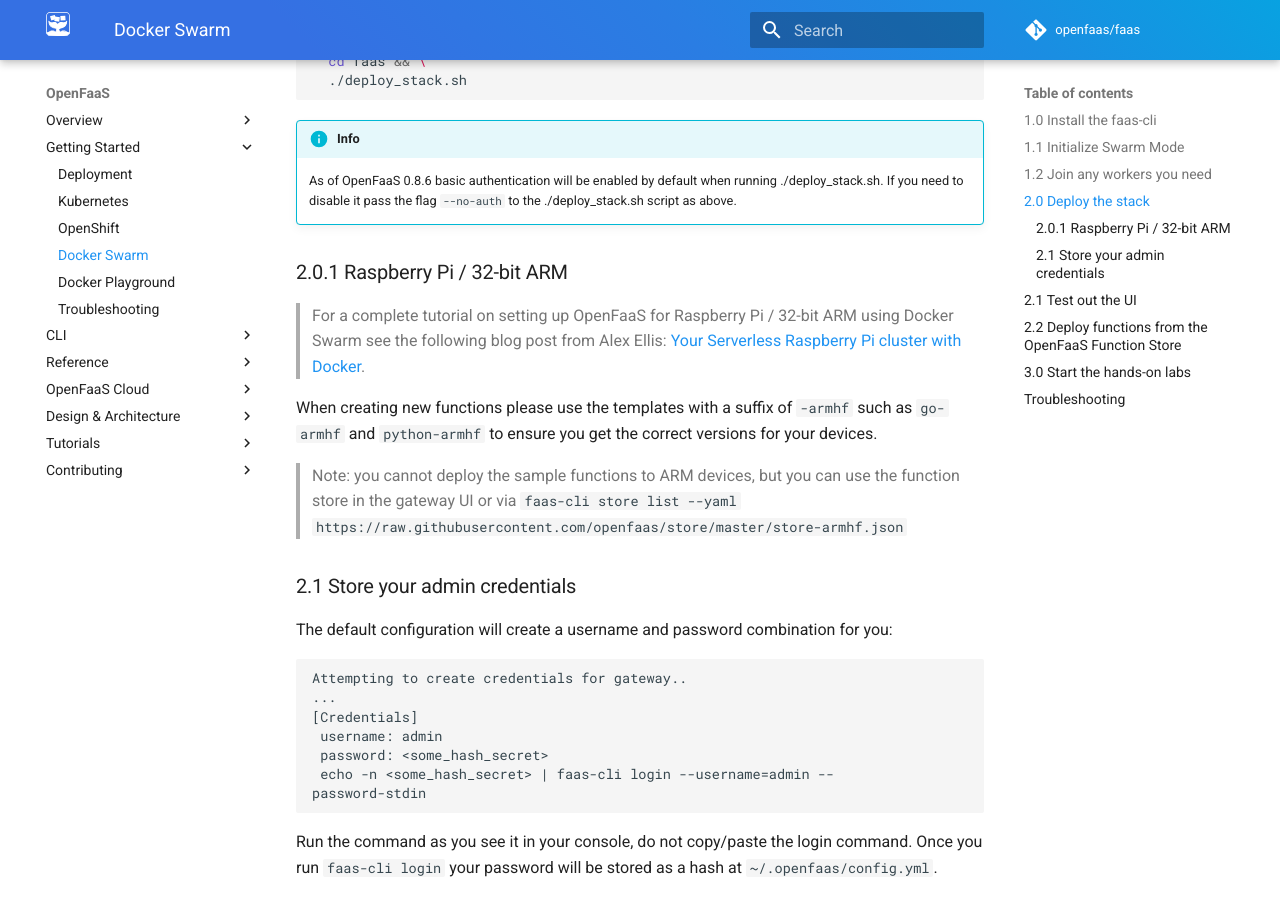
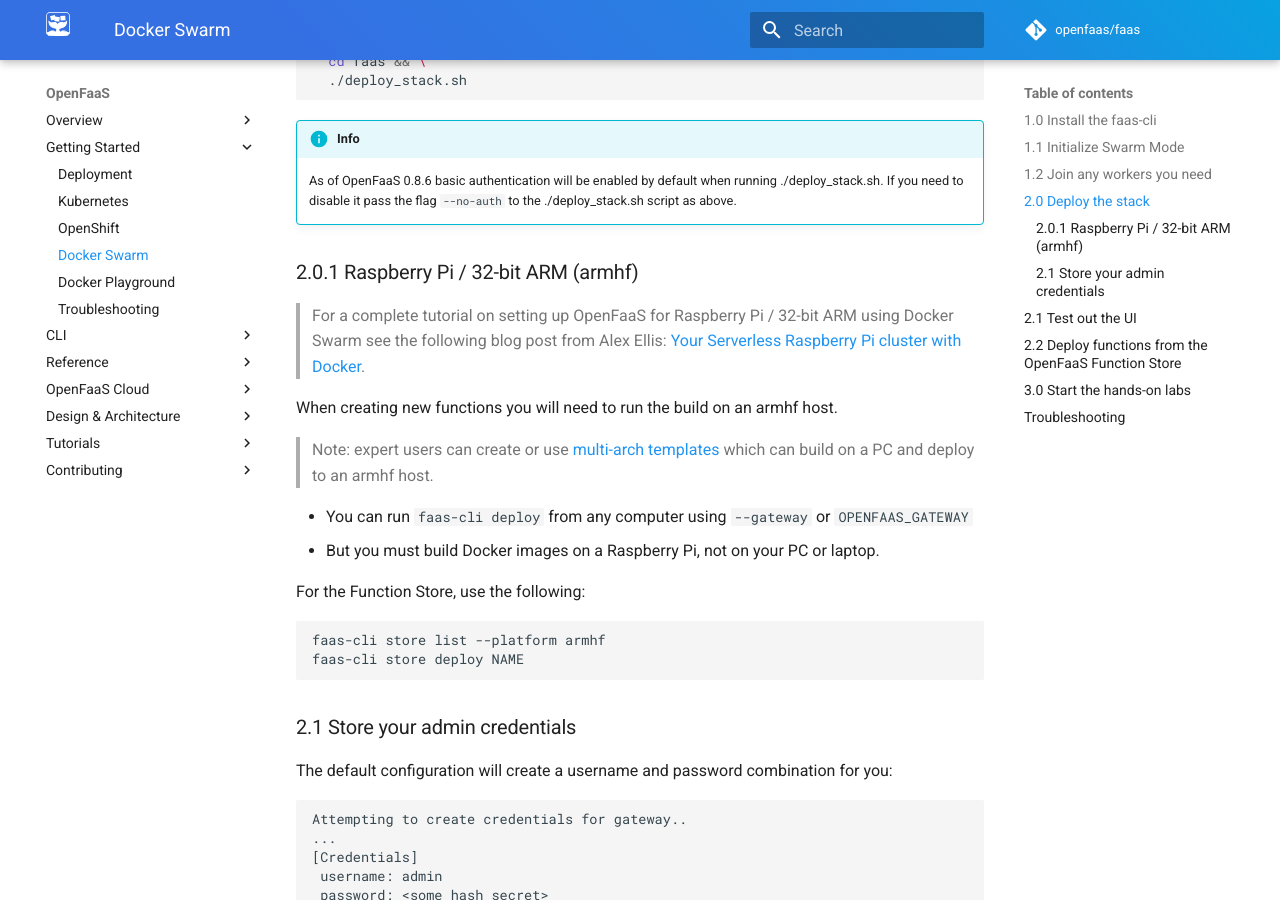
Before and after one commit to openfaas/docs, an MkDocs documentation site: the page built from docs/deployment/docker-swarm.md, in a window 1280 px wide and 900 px high, scrolled down 1445 px. Built offline with MkDocs 1.6.1 and Material for MkDocs 9.7.7, drawn with Linux system fonts in a browser that asks for light colours; comment, search, counter and statistics services are not loaded.

Commit message:
Backport comment to Swarm instructions
Signed-off-by: Alex Ellis (OpenFaaS Ltd) <alexellis2@gmail.com>

````diff
--- a/docs/deployment/docker-swarm.md
+++ b/docs/deployment/docker-swarm.md
@@ -56,13 +56,23 @@ $ git clone https://github.com/openfaas/faas && \
 !!! info
     As of OpenFaaS 0.8.6 basic authentication will be enabled by default when running ./deploy\_stack.sh. If you need to disable it pass the flag `--no-auth` to the ./deploy_stack.sh script as above.
 
-### 2.0.1 Raspberry Pi / 32-bit ARM
+### 2.0.1 Raspberry Pi / 32-bit ARM (armhf)
 
 > For a complete tutorial on setting up OpenFaaS for Raspberry Pi / 32-bit ARM using Docker Swarm see the following blog post from Alex Ellis: [Your Serverless Raspberry Pi cluster with Docker](https://blog.alexellis.io/your-serverless-raspberry-pi-cluster/).
 
-When creating new functions please use the templates with a suffix of `-armhf` such as `go-armhf` and `python-armhf` to ensure you get the correct versions for your devices.
+When creating new functions you will need to run the build on an armhf host.
 
-> Note: you cannot deploy the sample functions to ARM devices, but you can use the function store in the gateway UI or via `faas-cli store list --yaml https://raw.githubusercontent.com/openfaas/store/master/store-armhf.json`
+> Note: expert users can create or use [multi-arch templates](https://github.com/alexellis/multiarch-templates) which can build on a PC and deploy to an armhf host.
+
+* You can run `faas-cli deploy` from any computer using `--gateway` or `OPENFAAS_GATEWAY`
+* But you must build Docker images on a Raspberry Pi, not on your PC or laptop.
+
+For the Function Store, use the following:
+
+```bash
+faas-cli store list --platform armhf
+faas-cli store deploy NAME
+```
 
 ### 2.1 Store your admin credentials
 
````
